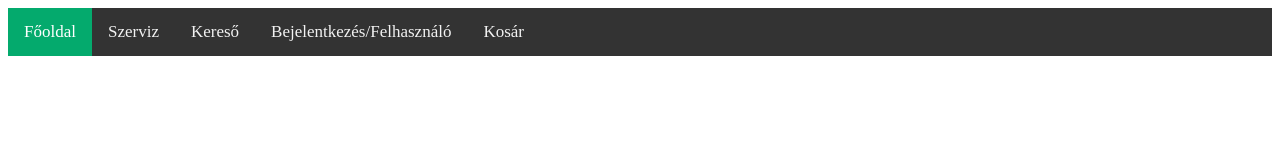
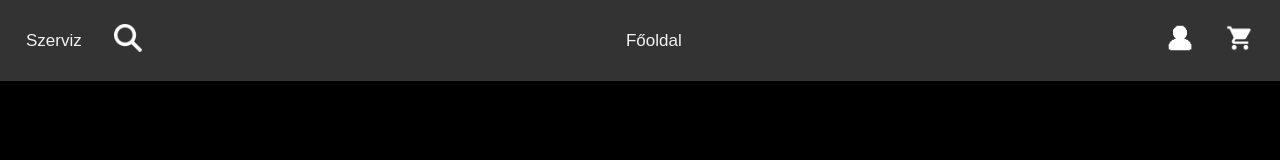
Before and after one commit to leko-szabolcs/PC-building-company-website, a plain HTML site: page html/main.html in a window 1280 px wide. Drawn offline with Linux system fonts and the light colour scheme.

Commit message:
navbar ideiglenes befejezése

```diff
--- a/html/main.html
+++ b/html/main.html
@@ -7,13 +7,20 @@
     <link rel="stylesheet" type="text/css" href="..\style\main.css">
 </head>
 <body>
-    <div class="navbar">
-        <a class="active" href="#main">Főoldal</a>
-        <a href="#service">Szerviz</a>
-        <a href="#search">Kereső</a>
-        <a href="#user">Bejelentkezés/Felhasználó</a>
-        <a href="#basket">Kosár</a>
-    </div>
+    <nav class="navbar">
+        <div class="navbar-right"></div>
+            <a href="#service">Szerviz</a>
+            <a href="#search"><img src="..\kepek\search.png" alt="Kereső"></a>
+        </div>
+        <div class="navbar-center">
+            <a class="active" href="#main">Főoldal</a>
+        </div>
+        <div class="navbar-left">
+            <a href="#user"><img src="..\kepek\user.png" alt="Kereső"></a>
+            <a href="#basket"><img src="..\kepek\cart.png" alt="Kereső"></a>
+        </div>
+    </nav>
+
     <script src="..\script\main.js"></script>
 </body>
 </html>
--- a/style/main.css
+++ b/style/main.css
@@ -1,6 +1,41 @@
+html, body {
+  margin: 0;
+  padding: 0;
+  width: 100%;
+  height: 100%;
+  background-color: black;
+}
+body {
+  font-family: Arial, sans-serif;
+  font-size:large;
+}
+
 .navbar {
-    background-color: #333;
-    overflow: hidden;
+  display: flex;
+  justify-content: space-between;
+  align-items: center;
+  background-color: #333;
+  padding: 10px;
+  overflow: hidden;
+  box-sizing: border-box;
+}
+
+.navbar-left, .navbar-right, .navbar-center {
+  display: flex;
+  align-items: center;
+}
+
+.navbar-left {
+  justify-content: flex-start;
+}
+
+.navbar-center {
+  flex-grow: 1;
+  justify-content: center;
+}
+
+.navbar-right {
+  justify-content: flex-end;
 }
 
 .navbar a {
@@ -13,11 +48,14 @@
   }
 
   .navbar a:hover {
-    background-color: #ddd;
-    color: black;
+    color: #767373;
   }
 
-  .navbar a.active {
-    background-color: #04AA6D;
-    color: white;
-  }
+  .navbar a img {
+    width: 28px;
+    height: 28px;
+}
+
+.navbar a:hover img {
+  filter: brightness(0.3);
+}
```
Also changed, not shown: kepek/cart.png (added), kepek/search.png (added), kepek/user.png (added).
